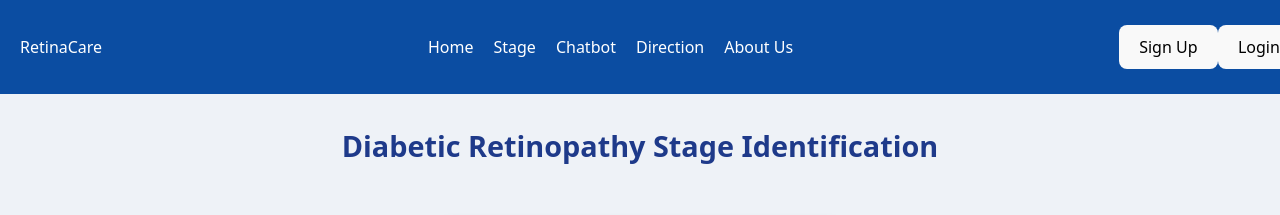
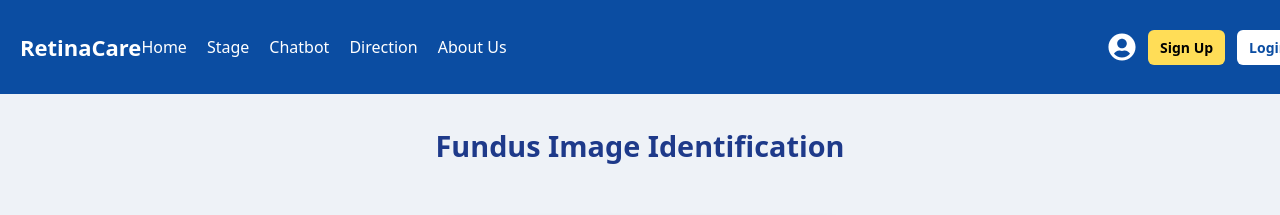
Before and after one commit to Romal27/DSGP-24-Retina94, a React (Vite) app in the folder Retina-app-01/: page / in a window 1280 px wide. Shown: the top 215 px of the page. Built offline with nearby package versions, Linux system fonts and the light colour scheme.

Commit message:
Integrating the model successfully

```diff
--- a/Retina-app-01/src/App.jsx
+++ b/Retina-app-01/src/App.jsx
@@ -1,7 +1,7 @@
 import React from "react";
 import { BrowserRouter as Router, Routes, Route } from "react-router-dom";
 import DiabeticRetinopathy from "./assets/Stage";
-
+import Profile from "./assets/Profile";
 import Login from "./assets/Login";
 import Signup from "./assets/Signup";
 
@@ -10,6 +10,7 @@ function App() {
     <Router>
       <Routes>
         <Route path="/" element={<DiabeticRetinopathy />} />
+        <Route path="/profile" element={<Profile />} />
         <Route path="/login" element={<Login />} />
         <Route path="/signup" element={<Signup />} />
       </Routes>
--- a/Retina-app-01/src/assets/Stage.css
+++ b/Retina-app-01/src/assets/Stage.css
@@ -1,4 +1,3 @@
-/* Ensure this applies only to the Stage page */
 .stage-container {
   background-color: #eef2f7;
   min-height: 100vh;
@@ -9,7 +8,6 @@
   flex-direction: column;
 }
 
-/* Navbar (applies to all pages) */
 .navbar {
   width: 100%;
   display: flex;
@@ -25,22 +23,11 @@
   height: 70px;
 }
 
-/* Upload Section */
-.stage-container .upload-section {
-  display: flex;
-  flex-direction: column;
-  align-items: center;
-  margin: 50px 0;
-  width: 100%;
+.logo {
+  font-size: 22px;
+  font-weight: bold;
 }
 
-/* Responsive Styles */
-@media (max-width: 768px) {
-  .stage-container {
-    width: 95%;
-    padding: 15px;
-  }
-}
 
 .nav-links {
   list-style: none;
@@ -51,24 +38,111 @@
   margin: 0;
 }
 
+
 .nav-links li {
   cursor: pointer;
   font-size: 16px;
   transition: color 0.3s ease-in-out;
+  white-space: nowrap;
 }
 
 .nav-links li:hover {
   color: #ffdd57;
 }
 
-/* Ensure content is visible */
+.nav-right {
+  display: flex;
+  align-items: center;
+  gap: 12px;
+  margin-left: auto;
+}
+
+
+.profile-icon {
+  font-size: 28px;
+  cursor: pointer;
+  color: white;
+  transition: color 0.3s ease;
+}
+
+.profile-icon:hover {
+  color: #ffdd57;
+  transform: scale(1.1);
+}
+
+.signup-btn, .login-btn {
+  padding: 8px 12px;
+  border: none;
+  border-radius: 6px;
+  cursor: pointer;
+  font-size: 14px;
+  font-weight: bold;
+  transition: 0.3s ease-in-out;
+  white-space: nowrap;
+}
+
+.signup-btn {
+  background-color: #ffdd57;
+  color: black;
+}
+
+.signup-btn:hover {
+  background-color: #eac035;
+}
+
+.login-btn {
+  background-color: #ffffff;
+  color: #0b4da2;
+}
+
+.login-btn:hover {
+  background-color: #f0f0f0;
+}
+
+
+@media (max-width: 768px) {
+  .nav-links {
+    display: none;
+  }
+
+  .nav-right {
+    gap: 8px;
+  }
+
+  .signup-btn, .login-btn {
+    padding: 6px 10px;
+    font-size: 12px;
+  }
+
+  .profile-icon {
+    font-size: 24px;
+  }
+}
+
+
+.stage-container .upload-section {
+  display: flex;
+  flex-direction: column;
+  align-items: center;
+  margin: 50px 0;
+  width: 100%;
+}
+
+@media (max-width: 768px) {
+  .stage-container {
+    width: 95%;
+    padding: 15px;
+  }
+}
+
 .content {
   padding-top: 100px;
   text-align: center;
 }
-/* Title Text */
+
+
 .title {
-  color: #0b4da2; /* Change this to your preferred color */
+  color: #0b4da2;
   font-size: 28px;
   font-weight: bold;
   text-align: center;
@@ -77,7 +151,7 @@
 
 
 .upload-box {
-  width: 95%;
+  width: 100%;
   max-width: 400px;
   height: 260px;
   border: 2px dashed #007bff;
@@ -110,12 +184,11 @@
   border-radius: 12px;
 }
 
-/* File Input */
+
 .file-input {
   display: none;
 }
 
-/* Result Box */
 .result-box {
   background-color: #ffffff;
   border: 2px solid #007bff;
@@ -130,7 +203,7 @@
   box-shadow: 0px 4px 10px rgba(0, 0, 0, 0.1);
 }
 
-/* Sample Fundus Image */
+
 .sample-image-section {
   margin: 25px 0;
   width: 100%;
@@ -145,7 +218,8 @@
   border: 3px solid #007bff;
   box-shadow: 0px 4px 10px rgba(0, 0, 0, 0.1);
 }
-/* Upload Button */
+
+
 .upload-btn {
   margin-top: 10px;
   padding: 12px 20px;
@@ -168,7 +242,7 @@
   cursor: not-allowed;
 }
 
-/* Fully Responsive */
+
 @media (max-width: 768px) {
   .container {
     width: 95%;
--- a/Retina-app-01/src/assets/Stage.jsx
+++ b/Retina-app-01/src/assets/Stage.jsx
@@ -1,5 +1,7 @@
 import React, { useState } from "react";
 import { useNavigate } from "react-router-dom";
+import { FaUserCircle } from "react-icons/fa";
+import axios from "axios";
 import "./Stage.css";
 
 const DiabeticRetinopathy = () => {
@@ -9,7 +11,6 @@ const DiabeticRetinopathy = () => {
   const [loading, setLoading] = useState(false);
   const [message, setMessage] = useState("");
 
-  // Handle file selection
   const handleFileChange = (event) => {
     const file = event.target.files[0];
     if (!file) return;
@@ -18,7 +19,6 @@ const DiabeticRetinopathy = () => {
     setImage(URL.createObjectURL(file));
   };
 
-  // Handle Upload Button Click
   const handleUpload = async () => {
     if (!selectedFile) {
       setMessage("Please select an image first.");
@@ -32,17 +32,16 @@ const DiabeticRetinopathy = () => {
     formData.append("file", selectedFile);
 
     try {
-      const response = await fetch("http://localhost:5000/predict", {
-        method: "POST",
-        body: formData,
+      const response = await axios.post("http://127.0.0.1:5000/predict", formData, {
+        headers: { "Content-Type": "multipart/form-data" },
       });
 
-      const data = await response.json();
+      const data = response.data;
 
       if (data.error) {
         setMessage(`Error: ${data.error}`);
       } else {
-        setMessage(`Fundus Image: ${data.fundus_image}`);
+        setMessage(`Prediction: ${data.fundus_image} (Confidence: ${(data.confidence * 100).toFixed(2)}%)`);
       }
     } catch (error) {
       setMessage("Error connecting to the server.");
@@ -53,8 +52,10 @@ const DiabeticRetinopathy = () => {
 
   return (
     <div className="stage-container">
+
       <nav className="navbar">
         <div className="logo">RetinaCare</div>
+
         <ul className="nav-links">
           <li>Home</li>
           <li>Stage</li>
@@ -62,17 +63,19 @@ const DiabeticRetinopathy = () => {
           <li>Direction</li>
           <li>About Us</li>
         </ul>
-        <div className="auth-buttons">
-          <button className="signup-btn" onClick={() => window.open("/signup", "_blank")}>Sign Up</button>
-          <button className="login-btn" onClick={() => window.open("/login", "_blank")}>Login</button>
+
+        <div className="nav-right">
+
+          <FaUserCircle className="profile-icon" onClick={() => navigate("/profile")} />
+
+          <button className="signup-btn" onClick={() => navigate("/signup")}>Sign Up</button>
+          <button className="login-btn" onClick={() => navigate("/login")}>Login</button>
         </div>
       </nav>
 
-      {/* Main Content */}
       <div className="content">
-        <h2 className="title">Diabetic Retinopathy Stage Identification</h2>
+        <h2 className="title">Fundus Image Identification</h2>
 
-        {/* Image Upload Section */}
         <div className="upload-section">
           <label htmlFor="file-upload" className="upload-box">
             {image ? (
@@ -91,13 +94,10 @@ const DiabeticRetinopathy = () => {
             onChange={handleFileChange}
             className="file-input"
           />
-
-          {/* Upload Button */}
           <button className="upload-btn" onClick={handleUpload} disabled={!selectedFile || loading}>
             {loading ? "Uploading..." : "Upload"}
           </button>
 
-          {/* Show Result */}
           {message && (
             <div className="result-box">
               <p>{message}</p>
@@ -105,7 +105,6 @@ const DiabeticRetinopathy = () => {
           )}
         </div>
 
-        {/* Sample Fundus Image */}
         <div className="sample-image-section">
           <h3>How does a Fundus Image look like?</h3>
           <img src="/image.jpg" alt="Fundus Sample" className="sample-image" />
```
Also changed, not shown: 1 other file (tests, documents, lock files or other folders).
